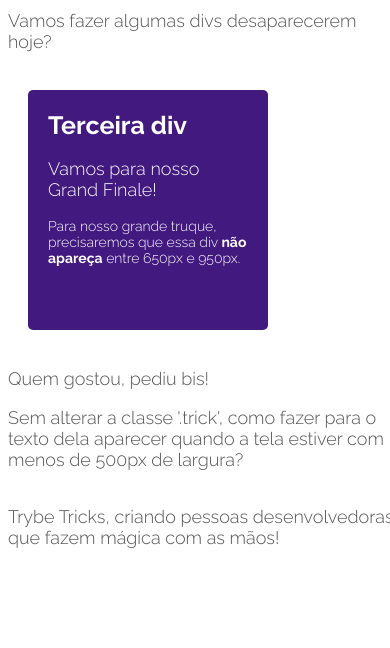
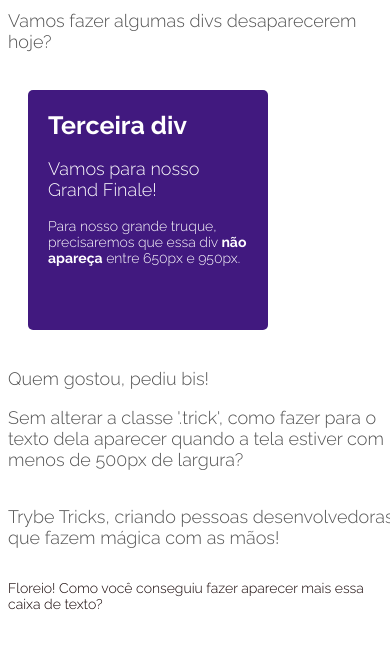
Before and after one commit to andrejvb/tribe-exercicios, a plain HTML site: page index.html in a window 390 px wide. Shown: the part 192-840 px from the top of the page. Drawn offline with Linux system fonts and the light colour scheme.

Commit message:
exercicios primeira parte ok

```diff
--- a/style.css
+++ b/style.css
@@ -90,3 +90,8 @@ body {
       display: block;
     }
   }
+  @media (max-width: 500px) {
+    p.trick {
+      color: rgb(18, 1, 1);
+    }
+  }
```
